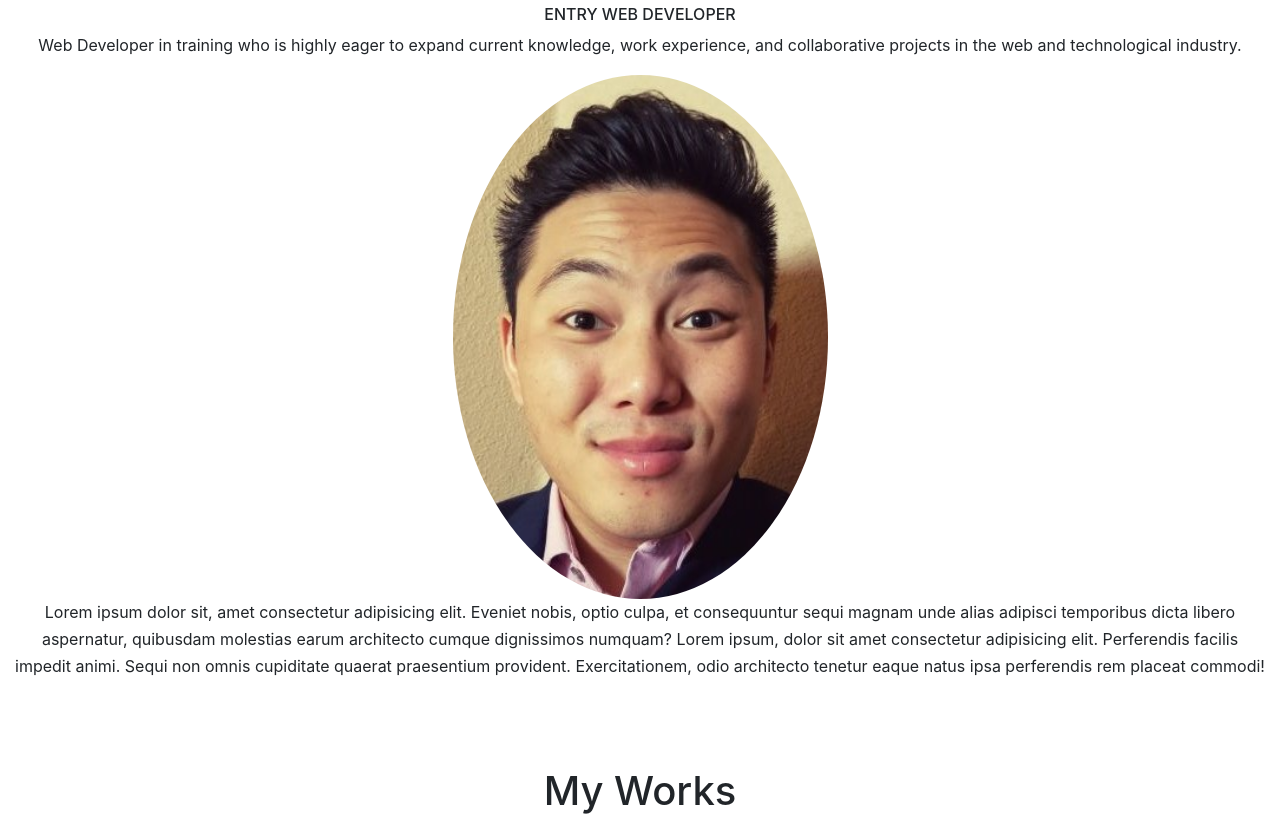
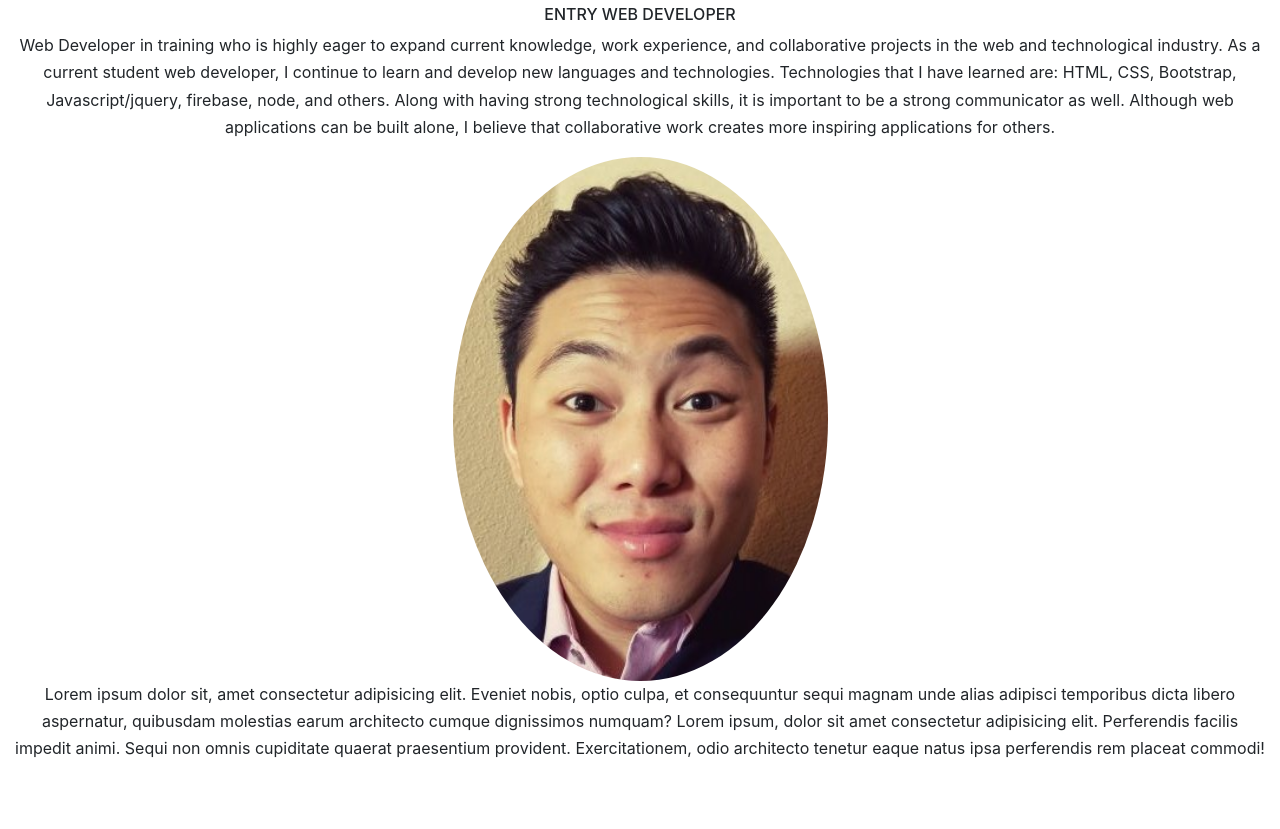
Before and after one commit to bksaechao/updated-portfolio, a plain HTML site: page index.html in a window 1280 px wide. Shown: the part 998-1827 px from the top of the page. Drawn offline with nearby package versions, Linux system fonts and the light colour scheme.

Commit message:
spruced up the portfolio page with self introduction

```diff
--- a/index.html
+++ b/index.html
@@ -58,7 +58,12 @@
                 <h1>BRIAN SAECHAO</h1>
                 <h6>ENTRY WEB DEVELOPER</h6>
                 <p>Web Developer in training who is highly eager to expand current knowledge, work experience, and
-                    collaborative projects in the web and technological industry. </p>
+                    collaborative projects in the web and technological industry. As a current student web developer, I
+                    continue to learn and develop new languages and technologies. Technologies that I have learned are:
+                    HTML, CSS, Bootstrap, Javascript/jquery, firebase, node, and others. Along with having strong
+                    technological skills, it is important to be a strong communicator as well. Although web applications
+                    can be built alone, I believe that collaborative work creates more inspiring applications for
+                    others.</p>
             </div>
         </div>
         <img id="bks" class="rounded-circle" src="assets/images/Bks.jpg">
```
